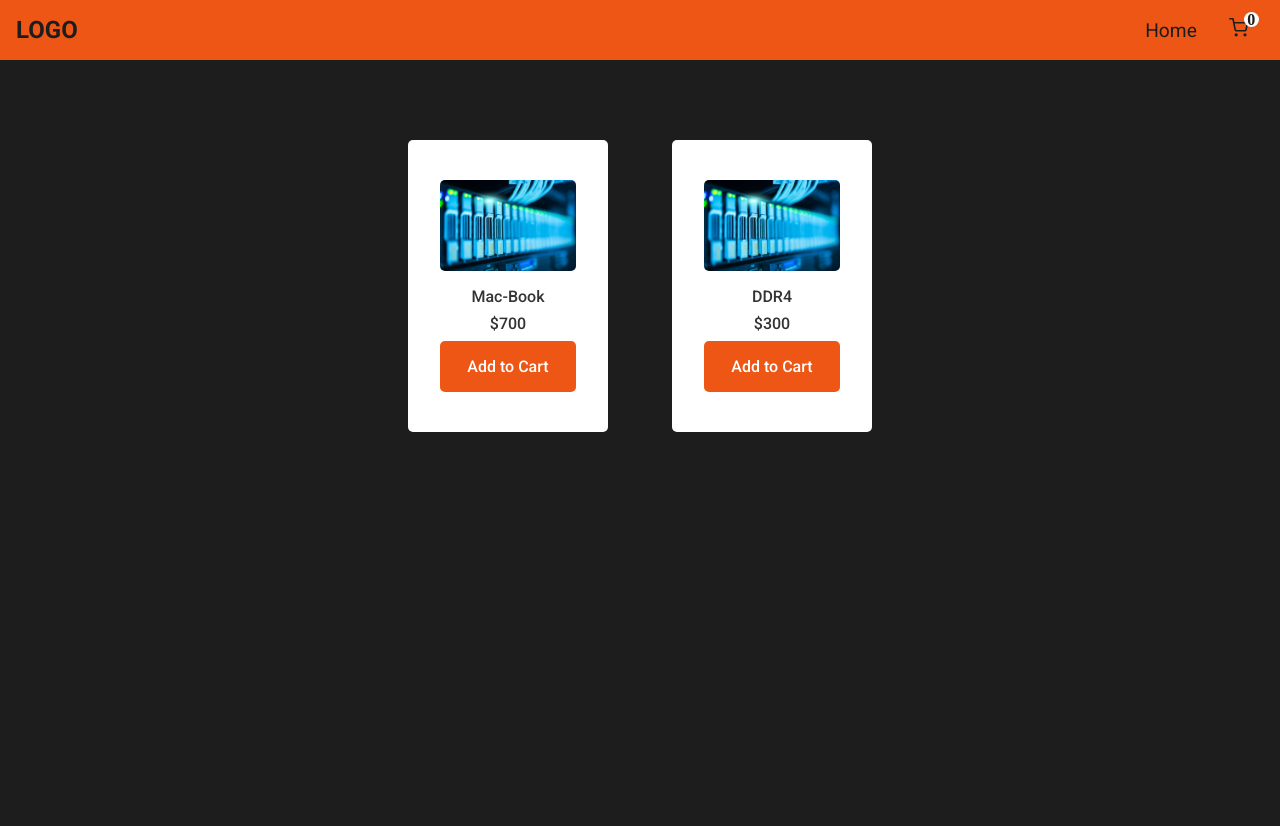
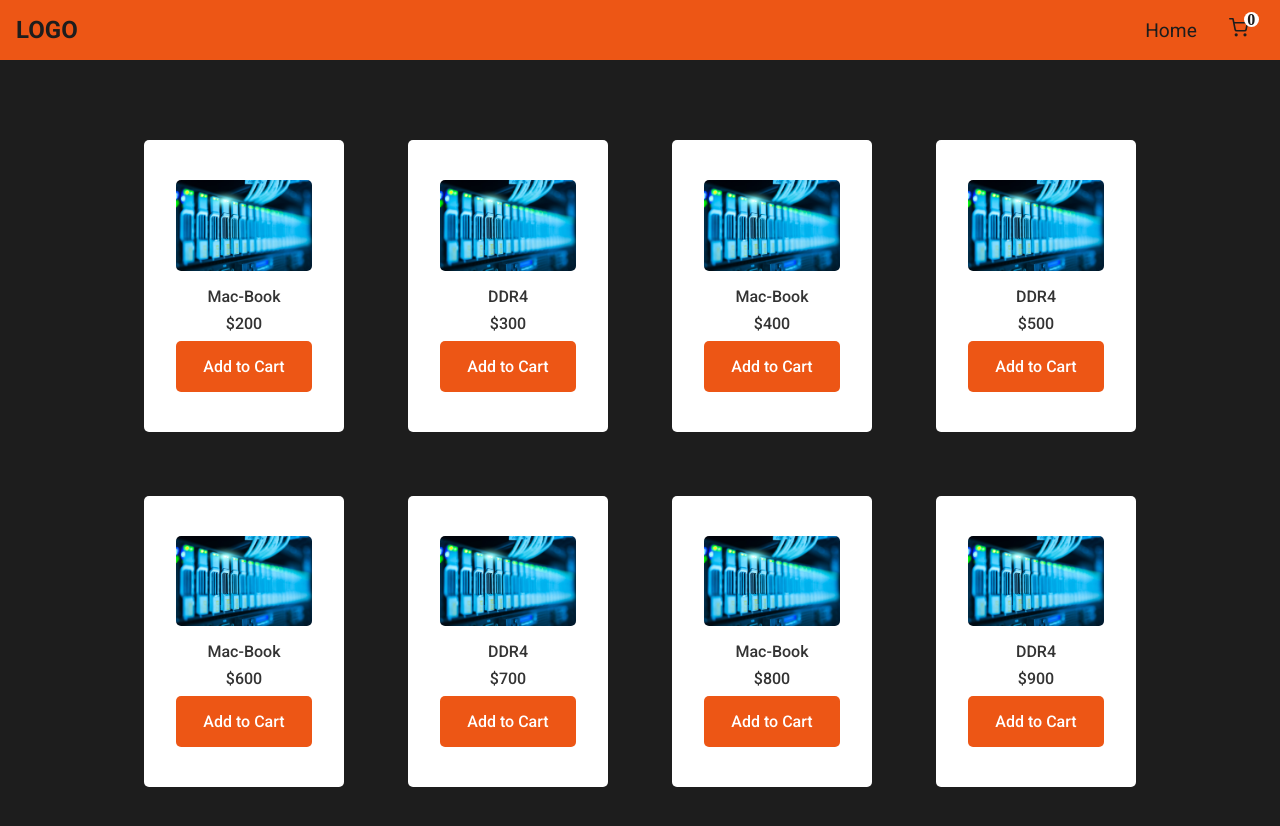
Before and after one commit to wajaht-ali/https---github.com-wajaht-ali-react-shopping-cart, a React (Create React App) app: page / in a window 1280 px wide. Shown: the top 826 px of the page. Before the commit the page ends 800 px from the top, so only its background shows below. Built offline with nearby package versions, Linux system fonts and the light colour scheme; a web font is replaced by a local one.

Commit message:
deployment test

```diff
--- a/public/index.html
+++ b/public/index.html
@@ -24,7 +24,7 @@
       work correctly both with client-side routing and a non-root public URL.
       Learn how to configure a non-root public URL by running `npm run build`.
     -->
-    <title>React App</title>
+    <title>React Shopping Cart</title>
   </head>
   <body>
     <noscript>You need to enable JavaScript to run this app.</noscript>
--- a/src/components/Home.jsx
+++ b/src/components/Home.jsx
@@ -11,7 +11,7 @@
   const Productlist = [
     {
       name: "Mac-Book",
-      price: 700,
+      price: 200,
       // imgSrc: img1,
       imgSrc: img1,
       id: "abc"
@@ -19,6 +19,45 @@
     {
       name: "DDR4",
       price: 300,
+      imgSrc: img1,
+      id: "jpl"
+    },
+    {
+      name: "Mac-Book",
+      price: 400,
+      // imgSrc: img1,
+      imgSrc: img1,
+      id: "abc"
+    },
+    {
+      name: "DDR4",
+      price: 500,
+      imgSrc: img1,
+      id: "jpl"
+    },
+    {
+      name: "Mac-Book",
+      price: 600,
+      // imgSrc: img1,
+      imgSrc: img1,
+      id: "abc"
+    },
+    {
+      name: "DDR4",
+      price: 700,
+      imgSrc: img1,
+      id: "jpl"
+    },
+    {
+      name: "Mac-Book",
+      price: 800,
+      // imgSrc: img1,
+      imgSrc: img1,
+      id: "abc"
+    },
+    {
+      name: "DDR4",
+      price: 900,
       imgSrc: img1,
       id: "jpl"
     }
```
